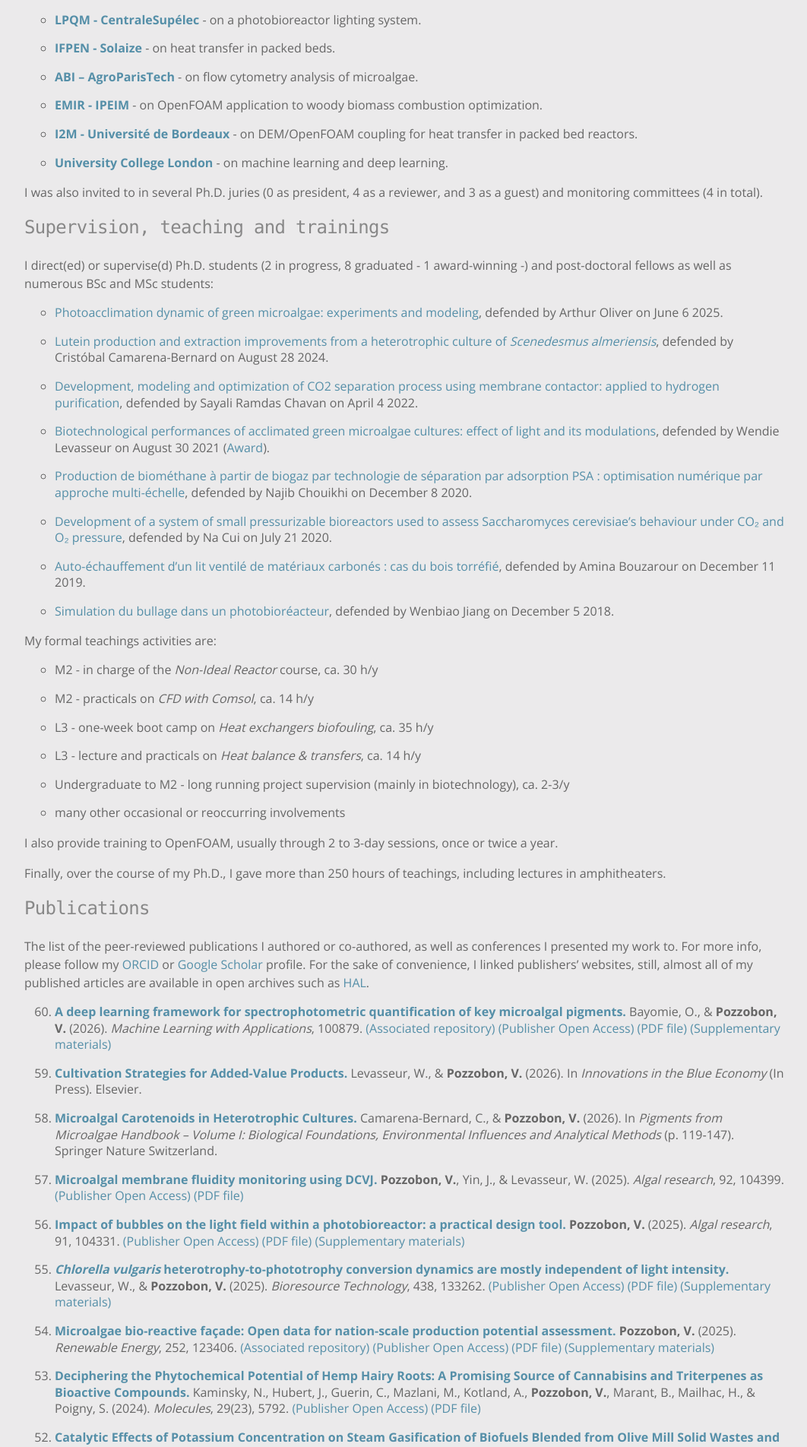
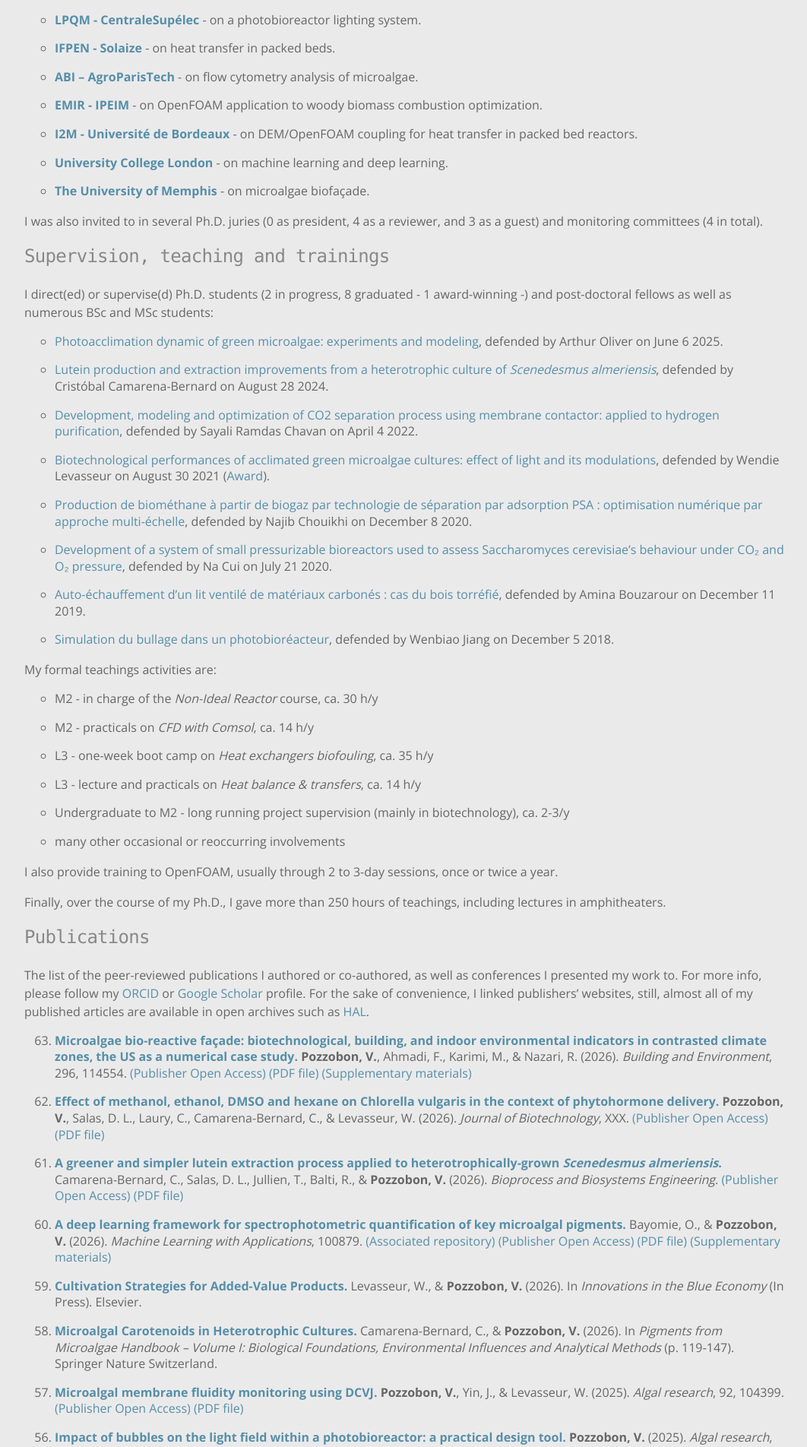
Before and after one commit to victorpozzobon/victorpozzobon.github.io, a Jekyll site: the page built from _pages/academic.md, in a window 1280 px wide. Shown: the part 734-2638 px from the top of the page at 76% size, without its empty margins (96-1158 px from the left). Built offline with Jekyll 4.4.1, drawn with Linux system fonts in a browser that asks for light colours.

Commit message:
2 articles

```diff
--- a/_pages/academic.md
+++ b/_pages/academic.md
@@ -27,6 +27,8 @@ I am involved in several research collaborations. The ones reported here are tho
 * [**I2M - Université de Bordeaux**](https://www.i2m.u-bordeaux.fr/en) - on DEM/OpenFOAM coupling for heat transfer in packed bed reactors.
 
 * [**University College London**](https://www.ucl.ac.uk/engineering/biochemical-engineering) - on machine learning and deep learning.
+
+* [**The University of Memphis**](https://www.memphis.edu/publichealth) - on microalgae biofaçade.
 
 I was also invited to in several Ph.D. juries (0 as president, 4 as a reviewer, and 3 as a guest) and monitoring committees (4 in total).
 <!--President: 0
@@ -68,8 +70,6 @@ My formal teachings activities are:
 
 * many other occasional or reoccurring involvements
 
-
-
 I also provide training to OpenFOAM, usually through 2 to 3-day sessions, once or twice a year.
 
 Finally, over the course of my Ph.D., I gave more than 250 hours of teachings, including lectures in amphitheaters.
@@ -78,6 +78,12 @@ Finally, over the course of my Ph.D., I gave more than 250 hours of teachings, i
 <!--APA modified style-->
 The list of the peer-reviewed publications I authored or co-authored, as well as conferences
 I presented my work to. For more info, please follow my [ORCID](https://orcid.org/0000-0003-1530-0834) or [Google Scholar](https://scholar.google.fr/citations?user=XOAdaN4AAAAJ) profile. For the sake of convenience, I linked publishers' websites, still, almost all of my published articles are available in open archives such as [HAL](https://hal.archives-ouvertes.fr/).
+
+0. [**Microalgae bio-reactive façade: biotechnological, building, and indoor environmental indicators in contrasted climate zones, the US as a numerical case study.**](https://doi.org/10.1016/j.buildenv.2026.114554) **Pozzobon, V.**, Ahmadi, F., Karimi, M., & Nazari, R. (2026).  _Building and Environment_, 296, 114554. [(Publisher Open Access)](https://www.sciencedirect.com/science/article/pii/S0360132326003604/pdfft?md5=74ad469a6cfea2e3ae13d4804b43c2d1&pid=1-s2.0-S0360132326003604-main.pdf) [(PDF file)](/assets/preprints/Pozzobon_2026_b.pdf) [(Supplementary materials)](/assets/preprints/Pozzobon_2026_b_Supplementary_Materials.pdf)
+
+0. [**Effect of methanol, ethanol, DMSO and hexane on Chlorella vulgaris in the context of phytohormone delivery.**](https://doi.org/10.1016/j.jbiotec.2026.03.021) **Pozzobon, V.**, Salas, D. L., Laury, C., Camarena-Bernard, C., & Levasseur, W. (2026). _Journal of Biotechnology_, XXX. [(Publisher Open Access)](https://www.sciencedirect.com/) [(PDF file)](/assets/preprints/Pozzobon_2026_a.pdf)
+
+0. [**A greener and simpler lutein extraction process applied to heterotrophically-grown _Scenedesmus almeriensis_.**](https://doi.org/10.1007/s00449-026-03319-5) Camarena-Bernard, C., Salas, D. L., Jullien, T., Balti, R., & **Pozzobon, V.** (2026). _Bioprocess and Biosystems Engineering_. [(Publisher Open Access)](https://link.springer.com/content/pdf/10.1007/s00449-026-03319-5.pdf) [(PDF file)](/assets/preprints/Camarena_2026_a.pdf)
 
 0. [**A deep learning framework for spectrophotometric quantification of key microalgal pigments.**](https://doi.org/10.1016/j.mlwa.2026.100879) Bayomie, O., & **Pozzobon, V.** (2026).  _Machine Learning with Applications_, 100879. [(Associated repository)](https://huggingface.co/PozzobonV/CNNspectroMicroalgae) [(Publisher Open Access)](https://www.sciencedirect.com/science/article/pii/S2666827026000447/pdfft?md5=79ec698a2472a2c403335b1743016fda&pid=1-s2.0-S2666827026000447-main.pdf) [(PDF file)](/assets/preprints/Bayomie_2026_a.pdf) [(Supplementary materials)](/assets/preprints/Bayomie_2026_a_Supplementary_Materials.pdf)
 
```
Also changed, not shown: 4 other files.
